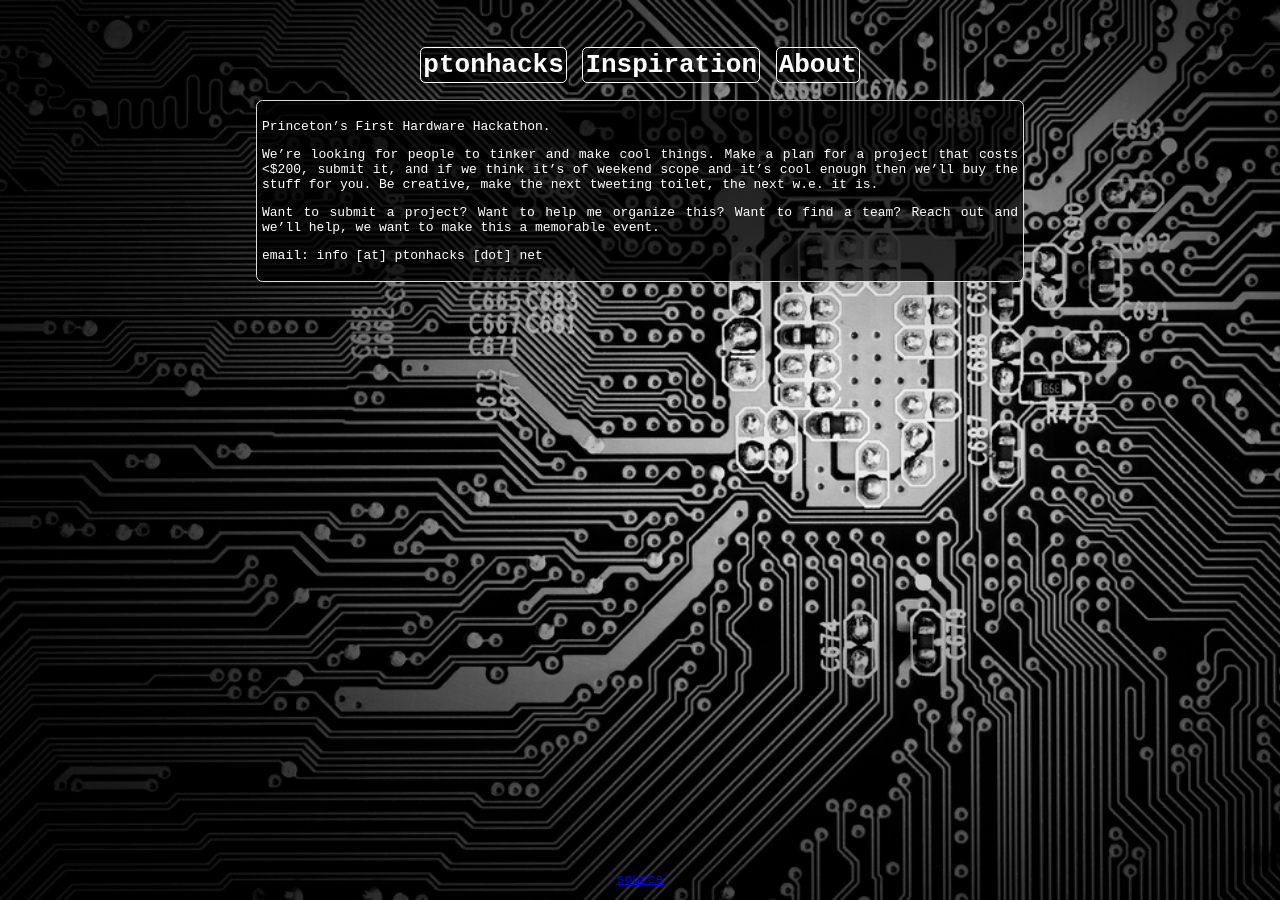
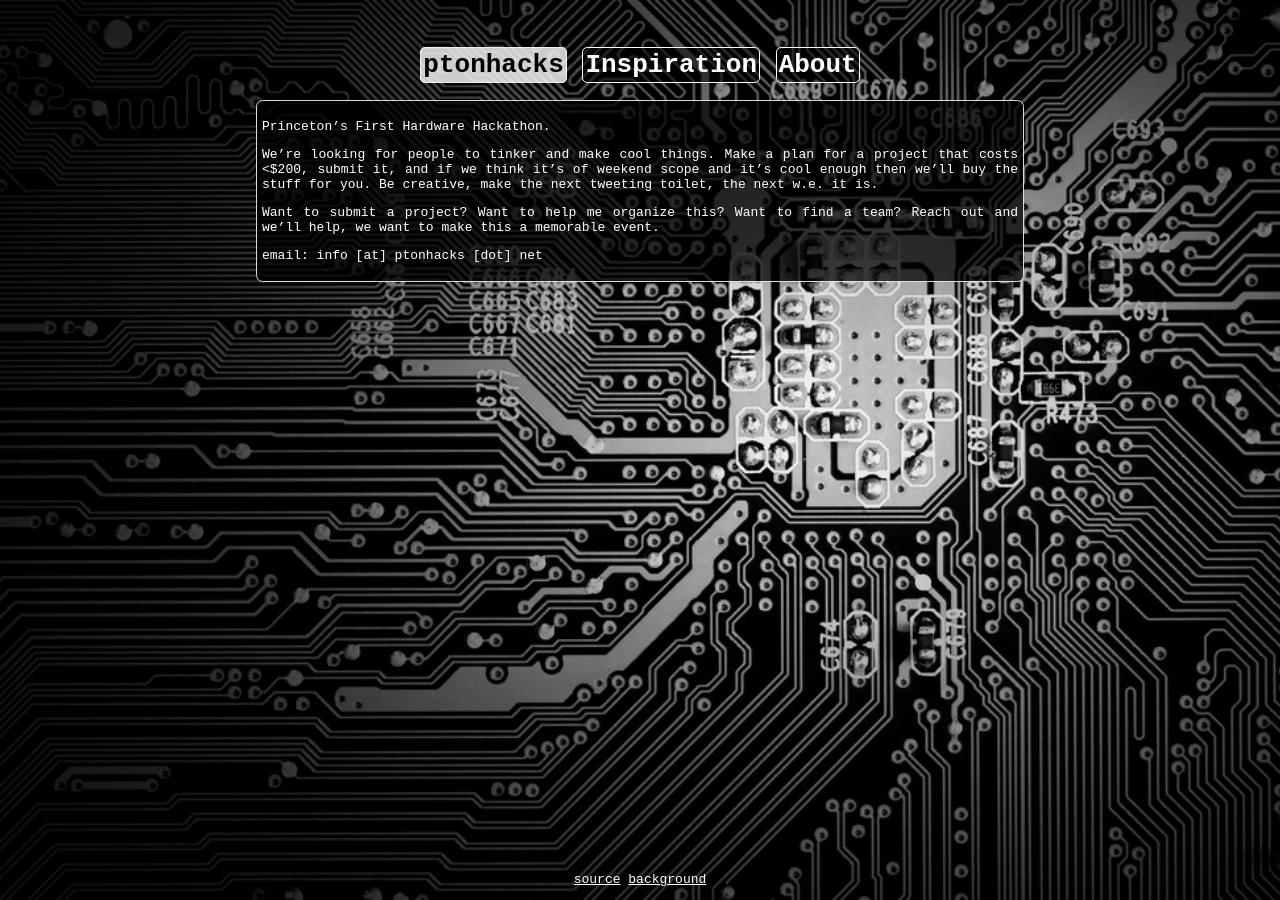
Before and after one commit to d136o/ptonhacks, a Jekyll site: the page built from index.markdown, in a window 1280 px wide. Built offline with Jekyll 4.4.1, drawn with Linux system fonts in a browser that asks for light colours; Markdown is read by kramdown in place of the engine named in the settings.

Commit message:
Fixed css menu items. Added link to source of background image.

```diff
--- a/_layouts/layout.html
+++ b/_layouts/layout.html
@@ -46,7 +46,7 @@
 
       <div name='menu_bar'>
 
-      {% if page.title == 'Home' %}
+      {% if page.title == 'ptonhacks' %}
       <span class='menu_item_active'><a href='/'>ptonhacks</a></span>
       {% else  %}
       <span class='menu_item_inactive'><a href='/'>ptonhacks</a></span>
@@ -83,7 +83,10 @@
 
     <footer>
       <div class='footer_info'>
-      <p><a href="http://github.com/d136o/ptonhacks">source</a></p>
+      <p>
+	<a href="http://github.com/d136o/ptonhacks">source</a>
+	<a href="http://www.flickr.com/photos/downhilldom1984/6032237502/">background</a>
+      </p>
       </div>
     </footer>
 
--- a/index.markdown
+++ b/index.markdown
@@ -1,6 +1,6 @@
 ---
 layout: layout
-title: ptonhacks.net
+title: ptonhacks
 ---
 
 Princeton's First Hardware Hackathon.
--- a/stylesheets/ptonhacks.css
+++ b/stylesheets/ptonhacks.css
@@ -33,7 +33,11 @@ header {
     padding-bottom: 20px;
 }
 
-.menu_item_inactive a {
+a {
+    color: white;
+}
+
+.menu_item_inactive {
     font-weight: bold;
     color: white;
 
@@ -45,16 +49,25 @@ header {
     border-radius: .2em;
 }
 
+.menu_item_inactive a {
+    text-decoration: none;
+}
+
 .menu_item_active {
     font-weight: bold;
     color: #F0F0F0;
 
-    background-color: rgba(0,0,0,.5);
+    background-color: rgba(255,255,255,.8);
     text-decoration: none;
     padding: 2px;
     border-style: solid;
     border-width: thin;
     border-radius: .2em;
+}
+
+.menu_item_active a {
+    color: black;
+    text-decoration: none;
 }
 
 .content {
```
